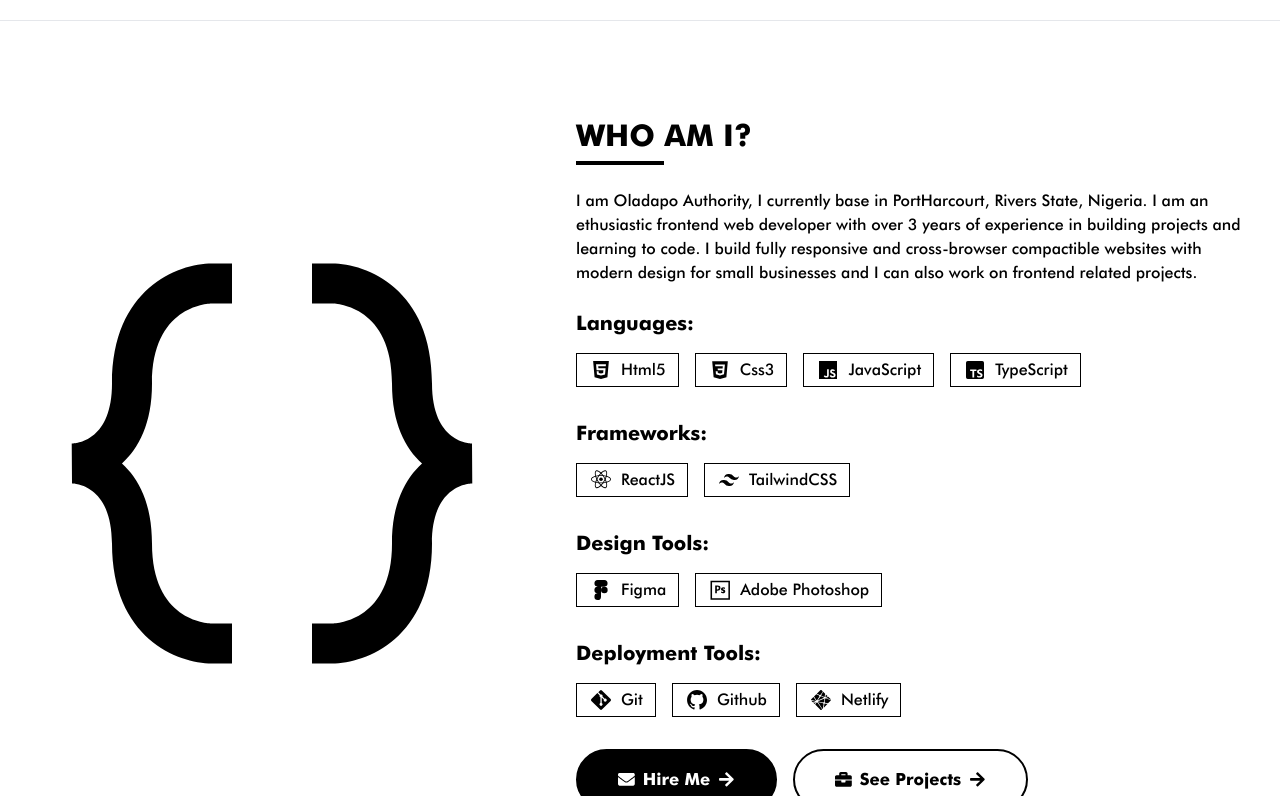
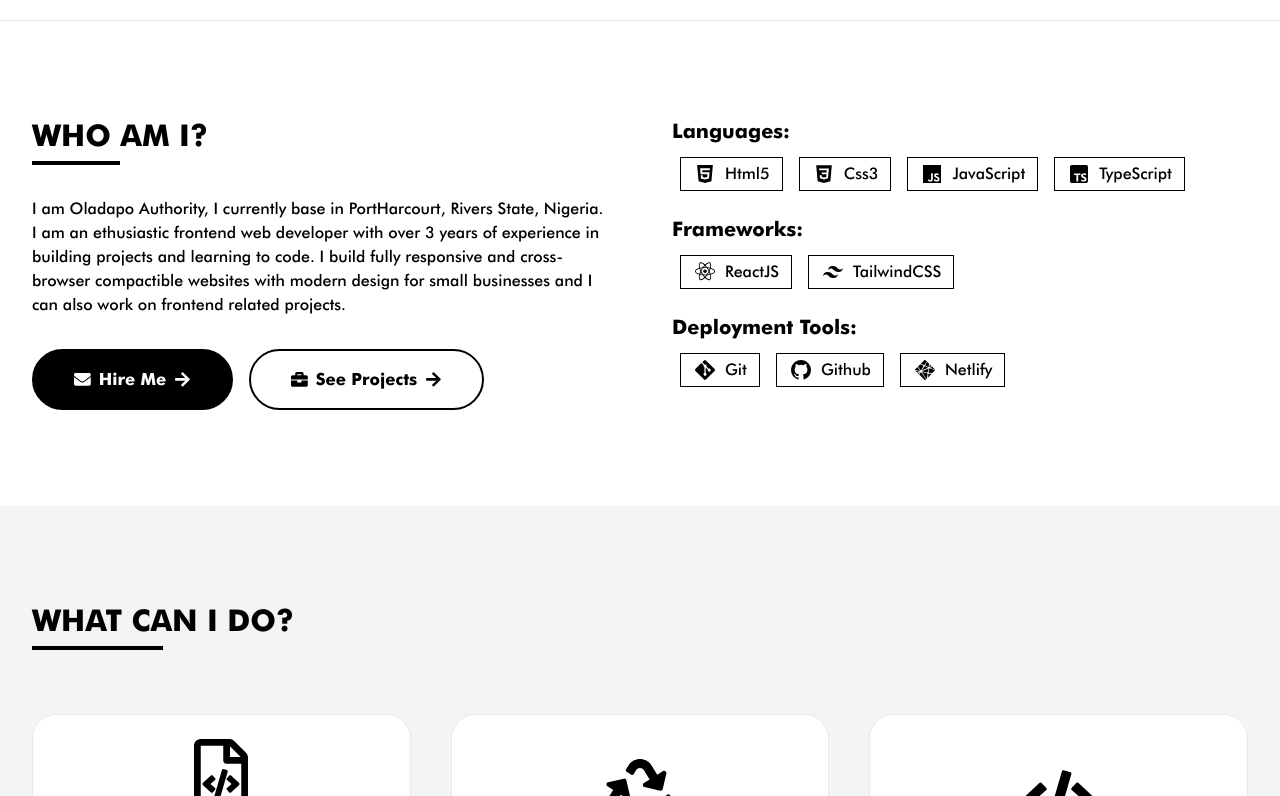
Before and after one commit to deauthor1234/portfolio, a React (Vite) app: page / in a window 1280 px wide. Shown: the part 724-1520 px from the top of the page. Built offline with nearby package versions, Linux system fonts and the light colour scheme.

Commit message:
Redesign about section UI

```diff
--- a/src/components/AboutSection.jsx
+++ b/src/components/AboutSection.jsx
@@ -1,44 +1,44 @@
 import { FaBriefcase, FaEnvelope } from "react-icons/fa"
 import Btn from "./Btn"
-import { DiPhotoshop } from 'react-icons/di';
-import { BiCodeCurly, BiLogoCss3, BiLogoFigma, BiLogoGit, BiLogoGithub, BiLogoHtml5, BiLogoJavascript, BiLogoNetlify, BiLogoReact, BiLogoTailwindCss, BiLogoTypescript } from "react-icons/bi"
+import { BiLogoCss3, BiLogoGit, BiLogoGithub, BiLogoHtml5, BiLogoJavascript, BiLogoNetlify, BiLogoReact, BiLogoTailwindCss, BiLogoTypescript } from "react-icons/bi"
 
 const AboutSection = () => {
     return (
-        <section className="container-wrapper" id="about">
-            <div className="container flex justify-between items-center gap-16">
-                <div className="max-[1025px]:hidden overflow-hidden rounded-l-4xl size-full max-w-[30rem]" data-aos="fade-right">
-                    <BiCodeCurly className="size-full" />
-                </div>
+        <section className="flex justify-center pt-[6rem] max-[426px]:pt-16" id="about">
+            <div className="container flex justify-between items-center gap-16 max-[1020px]:gap-24 max-[1045px]:gap-12 max-[1020px]:flex-col">
                 <div className="size-full">
                     <h2 className="section-heading" data-aos="fade-down">WHO AM I?</h2>
-                    <p className="my-6" data-aos="fade" data-aos-delay="200">I am Oladapo Authority, I currently base in PortHarcourt, Rivers State, Nigeria. I am an ethusiastic frontend web developer with over 3 years of experience in building projects and learning to code. I build fully responsive and cross-browser compactible websites with modern design for small businesses and I can also work on frontend related projects.</p>
-                    <h3 className="text-xl font-bold" data-aos="fade-right">Languages:</h3>
-                    <div className="flex mt-4 mb-8 font-medium about-tech-stack gap-4 flex-wrap">
+                    <p className="my-8" data-aos="fade" data-aos-delay="200">I am Oladapo Authority, I currently base in PortHarcourt, Rivers State, Nigeria. I am an ethusiastic frontend web developer with over 3 years of experience in building projects and learning to code. I build fully responsive and cross-browser compactible websites with modern design for small businesses and I can also work on frontend related projects.</p>
+                    <div className="flex gap-4 max-[520px]:flex-col" data-aos="fade-up">
+                        <Btn to="contact" icon={<FaEnvelope />} dark={true} content="Hire Me" />
+                        <Btn to="works" icon={<FaBriefcase />} content="See Projects" />
+                    </div>
+                </div>
+                <div className="size-full flex flex-col gap-6">
+                    <h3 className="text-3xl font-bold w-fit mx-auto mb-3 min-[1020px]:hidden border-b-2 border-dashed" data-aos="fade-down">Tech Stack</h3>
+                    <div>
+                        <h3 className="skill-cat-heading" data-aos="fade-left">Languages:</h3>
+                        <div className="about-tech-stack">
                             <span data-aos="zoom-in" data-aos-delay="100"><BiLogoHtml5 /> Html5</span>
                             <span data-aos="zoom-in" data-aos-delay="200"><BiLogoCss3 /> Css3</span>
                             <span data-aos="zoom-in" data-aos-delay="300"><BiLogoJavascript /> JavaScript</span>
                             <span data-aos="zoom-in" data-aos-delay="500"><BiLogoTypescript /> TypeScript</span>
                         </div>
-                    <h3 className="text-xl font-bold" data-aos="fade-right">Frameworks:</h3>
-                    <div className="flex mt-4 mb-8 font-medium about-tech-stack gap-4 flex-wrap">
-                        <span data-aos="zoom-in" data-aos-delay="400"><BiLogoReact /> ReactJS</span>
-                        <span data-aos="zoom-in" data-aos-delay="600"><BiLogoTailwindCss /> TailwindCSS</span>
                     </div>
-                    <h3 className="text-xl font-bold" data-aos="fade-right">Design Tools:</h3>
-                    <div className="flex mt-4 mb-8 font-medium about-tech-stack gap-4 flex-wrap">
-                        <span data-aos="zoom-in" data-aos-delay="900"><BiLogoFigma /> Figma</span>
-                        <span data-aos="zoom-in" data-aos-delay="1100"><DiPhotoshop /> Adobe Photoshop</span>
+                    <div>
+                        <h3 className="skill-cat-heading" data-aos="fade-right">Frameworks:</h3>
+                        <div className="about-tech-stack">
+                            <span data-aos="zoom-in" data-aos-delay="100"><BiLogoReact /> ReactJS</span>
+                            <span data-aos="zoom-in" data-aos-delay="200"><BiLogoTailwindCss /> TailwindCSS</span>
                         </div>
-                    <h3 className="text-xl font-bold" data-aos="fade-right">Deployment Tools:</h3>
-                    <div className="flex mt-4 mb-8 font-medium about-tech-stack gap-4 flex-wrap">
-                        <span data-aos="zoom-in" data-aos-delay="700"><BiLogoGit /> Git</span>
-                        <span data-aos="zoom-in" data-aos-delay="800"><BiLogoGithub /> Github</span>
-                        <span data-aos="zoom-in" data-aos-delay="1000"><BiLogoNetlify /> Netlify</span>
                     </div>
-                    <div className="flex gap-4 max-[506px]:flex-col" data-aos="fade-up">
-                        <Btn to="contact" icon={<FaEnvelope />} dark={true} content="Hire Me" />
-                        <Btn to="works" icon={<FaBriefcase />} content="See Projects" />
+                    <div>
+                        <h3 className="skill-cat-heading" data-aos="fade-right">Deployment Tools:</h3>
+                        <div className="about-tech-stack">
+                            <span data-aos="zoom-in" data-aos-delay="100"><BiLogoGit /> Git</span>
+                            <span data-aos="zoom-in" data-aos-delay="200"><BiLogoGithub /> Github</span>
+                            <span data-aos="zoom-in" data-aos-delay="300"><BiLogoNetlify /> Netlify</span>
+                        </div>
                     </div>
                 </div>
             </div>
--- a/src/components/Hero.tsx
+++ b/src/components/Hero.tsx
@@ -4,7 +4,8 @@ import profile from "../assets/images/profile.jpg"
 
 const Hero = () => {
     return (
-        <header className="container-wrapper items-center relative min-[950px]:min-h-[40rem] min-[950px]:max-h-[1080px] bg-linear-to-b from-transparent to-gray-200" id="intro">
+        <header className="container-wrapper items-center relative min-[950px]:min-h-[40rem]
+        min-[950px]:max-h-[1080px]bg-linear-to-b from-transparent to-gray-200" id="intro">
             <div className="flex justify-between items-center max-[950px]:py-36 max-[412px]:py-32 max-[321px]:pt-28 container gap-10">
                 <div className="size-full">
                     <h2 className="font-bold text-2xl max-[1200px]:text-xl max-[412px]:text-base" data-aos="fade-right">Hello!</h2>
--- a/src/index.css
+++ b/src/index.css
@@ -75,12 +75,24 @@ section.container-wrapper {
     @apply mx-24 max-[1025px]:mx-16 max-[426px]:mx-12;
 }
 
+.about-tech-stack {
+    @apply flex ml-2 font-medium gap-4 flex-wrap;
+}
+
 .about-tech-stack span {
     @apply border px-3 py-1 flex items-center;
 }
 
 .about-tech-stack span svg {
     @apply text-2xl mr-2;
+}
+
+.skill-cat-heading {
+    @apply text-xl font-bold mb-3;
+}
+
+.skill-list {
+    @apply flex mb-4 ml-2 font-medium gap-4 flex-wrap;
 }
 
 .service {
```
Lines whose indentation alone changed are shown as unchanged.
